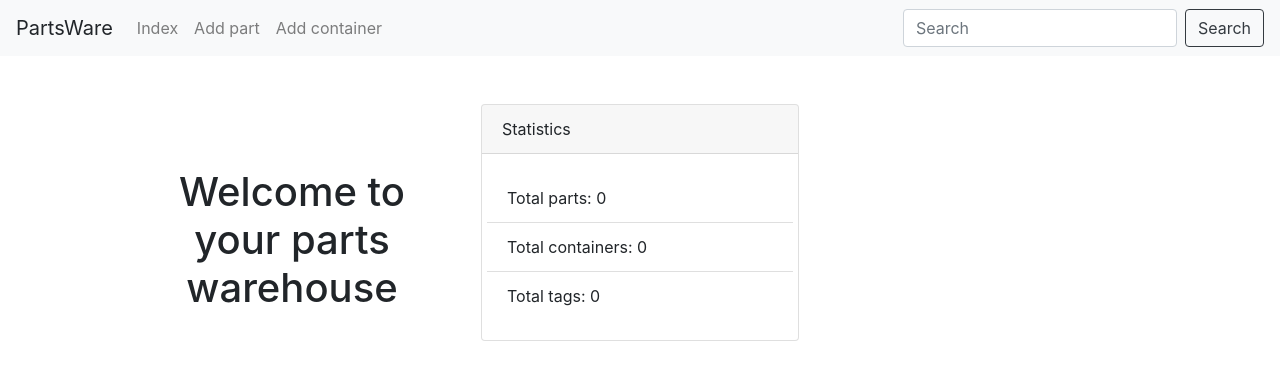
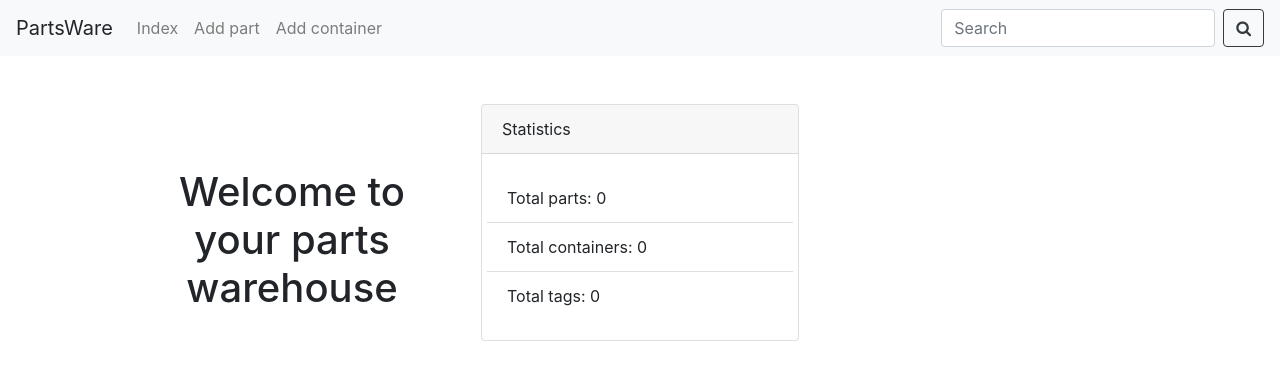
Before and after one commit to kobus-v-schoor/parts-ware, a Django app: page /index/ in a window 1280 px wide. Shown: the top 380 px of the page. Run offline with Django 3.2, Linux system fonts and the light colour scheme; the visitor is signed in with stand-in values (Sample User, id 1); data that the repository does not hold is empty; some libraries are stand-ins or nearby versions.

Commit message:
search bar use search icon

```diff
--- a/partsware/parts/templates/parts/base.html
+++ b/partsware/parts/templates/parts/base.html
@@ -31,7 +31,9 @@
         <form class="form-inline my-2 my-lg-0" method="post" action="{% url 'parts:search' %}">
             {% csrf_token %}
             <input name="search" class="form-control mr-sm-2" type="search" placeholder="Search" aria-label="Search">
-            <button class="btn btn-outline-dark my-2 my-sm-0" type="submit">Search</button>
+            <button class="btn btn-outline-dark my-2 my-sm-0" type="submit">
+                <i class="fa fa-search"></i>
+            </button>
         </form>
     </div>
 </nav>
```
